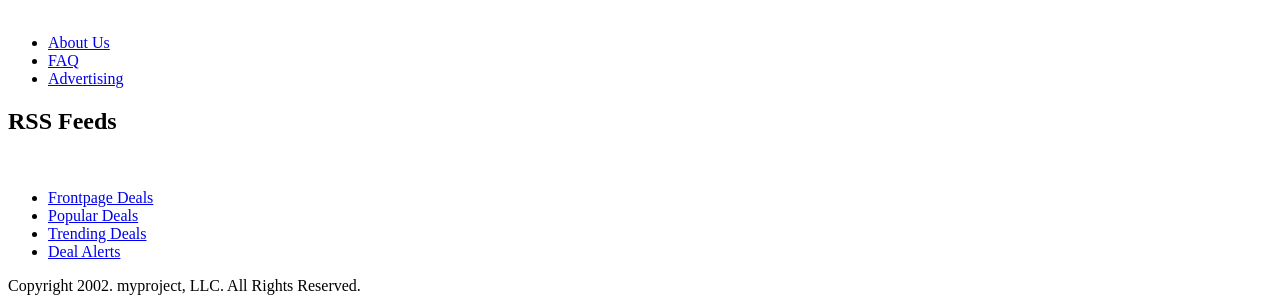
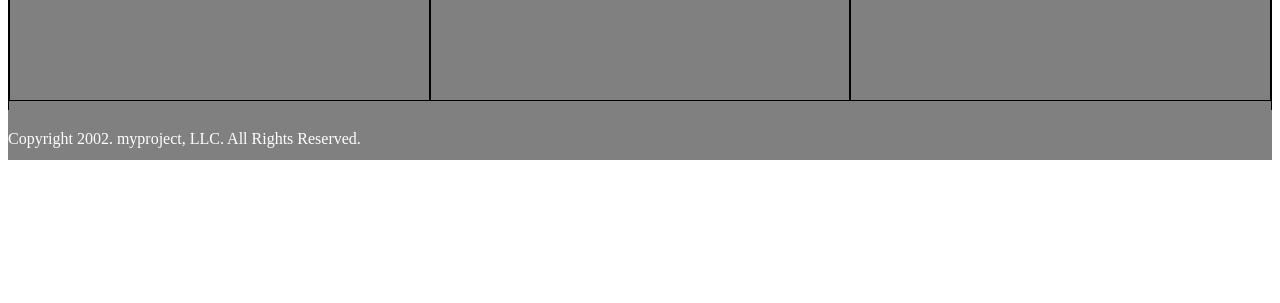
Before and after one commit to minhochoi1983/portfolio, a plain HTML site: page login.html in a window 1280 px wide. Shown: the part 674-977 px from the top of the page. After the commit the page ends 842 px from the top, so only its background shows below. Drawn offline with Linux system fonts and the light colour scheme.

Commit message:
updated file

```diff
--- a/login.css
+++ b/login.css
@@ -69,3 +69,37 @@
 .login .btm label{
   text-align: center;
 }
+
+.footer{
+  background-color: grey;
+  color: black;
+  height: 400px;
+  position:relative;
+}
+.footer .footer-contents {
+  border: 1px solid black;
+  height: 350px;
+  display: flex;
+}
+.footer .footer-contents .footer-section{
+  flex:1;
+  padding: 25px;
+  border: 1px solid black;
+}
+.footer .footer-contents .footer-section  {
+  display: block;
+  margin-bottom: 10px;
+  font-size: 1.2em;
+  align-items: center;
+}
+.footer-copyright{
+  background-color: grey;
+  color: white;
+  height: 30px;
+  width: 100%;
+  align-items: left;
+  position: absolute;
+  bottom: 0px;
+  left: 0px;
+  padding-top: 20px;
+}
```
